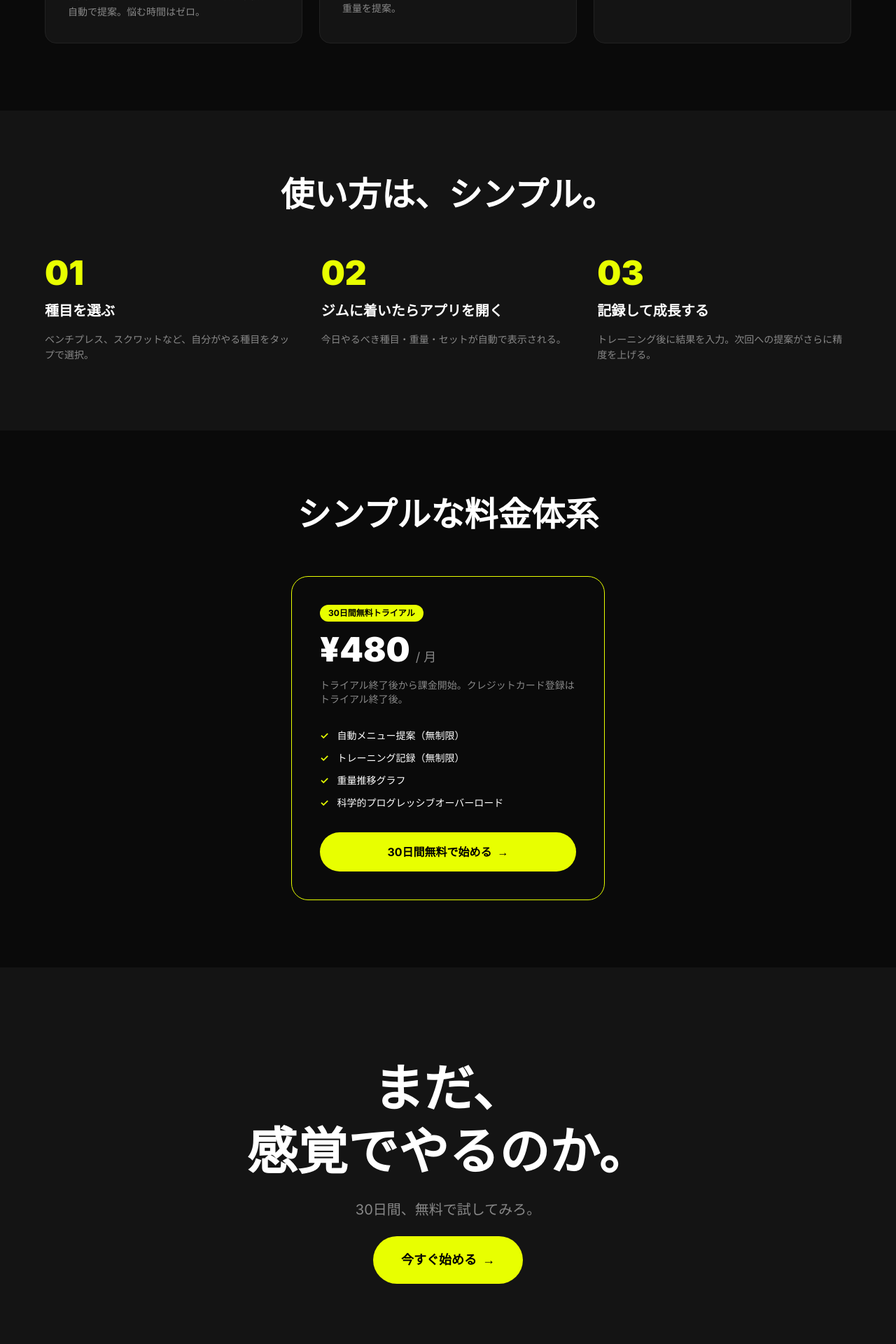
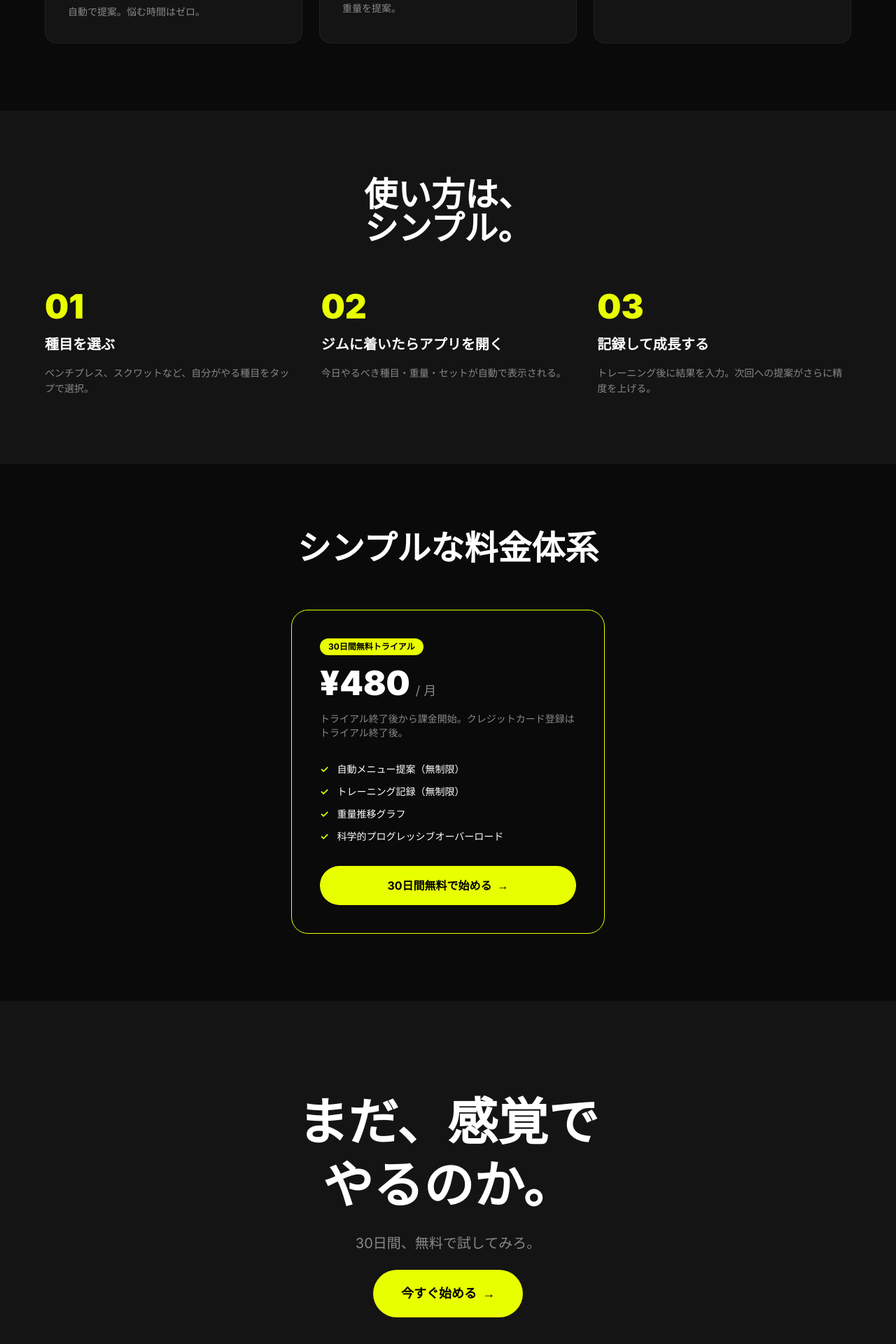
Before and after one commit to shunsuke-blog/auxlog-lp01, a Next.js app: page / in a window 1280 px wide. Shown: the part 2814-4734 px from the top of the page at 70% size. Built offline with nearby package versions, Linux system fonts and the light colour scheme.

Commit message:
文言修正
Co-authored-by: Copilot <copilot@github.com>

```diff
--- a/components/sections/CTASection.tsx
+++ b/components/sections/CTASection.tsx
@@ -5,9 +5,9 @@ export default function CTASection() {
     <section className="py-32 px-6 bg-bg-card">
       <div className="max-w-6xl mx-auto flex flex-col items-center text-center gap-6">
         <h2 className="text-5xl md:text-7xl font-black leading-tight">
-          まだ、
+          まだ、感覚で
           <br />
-          感覚でやるのか。
+          やるのか。
         </h2>
         <p className="text-text-sub text-xl">30日間、無料で試してみろ。</p>
         <CTAButton text="今すぐ始める" className="text-lg px-10 py-5" />
--- a/components/sections/HowItWorksSection.tsx
+++ b/components/sections/HowItWorksSection.tsx
@@ -23,7 +23,9 @@ export default function HowItWorksSection() {
     <section className="py-24 px-6 bg-bg-card">
       <div className="max-w-6xl mx-auto">
         <h2 className="text-4xl md:text-5xl font-black text-center mb-16">
-          使い方は、シンプル。
+          使い方は、
+          <br />
+          シンプル。
         </h2>
         <div className="grid grid-cols-1 md:grid-cols-3 gap-8">
           {steps.map((step) => (
```
